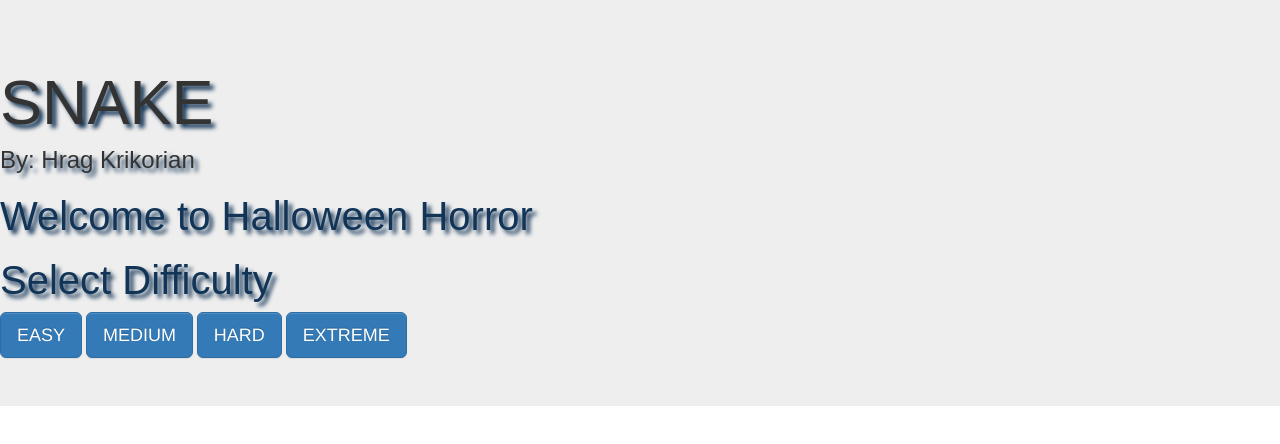
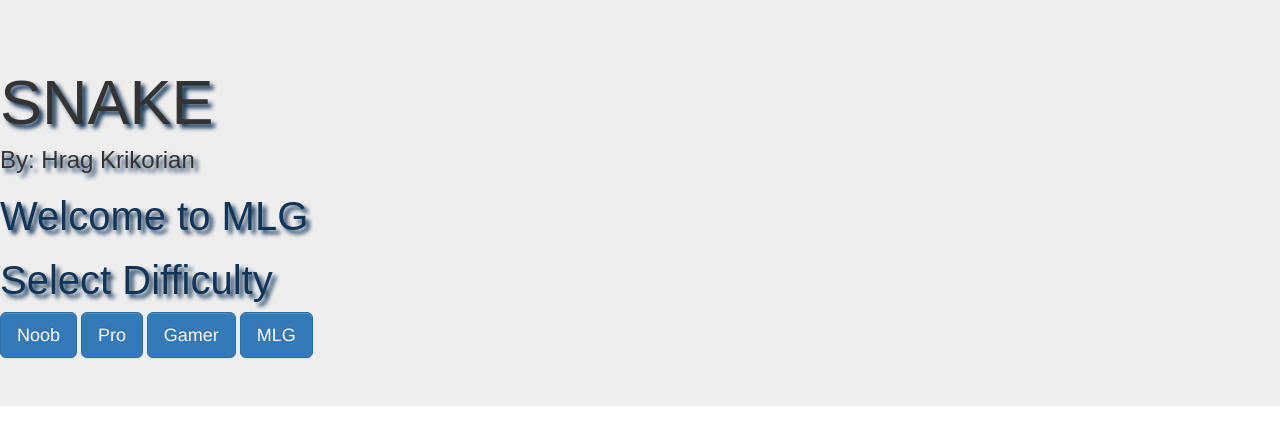
Before and after one commit to KriHrag/SnakeHragK, a plain HTML site: page public_html/index.html in a window 1280 px wide. Drawn offline with nearby package versions, Linux system fonts and the light colour scheme.

Commit message:
still updating...

```diff
--- a/public_html/index.html
+++ b/public_html/index.html
@@ -12,23 +12,23 @@
         <div class="jumbotron">
             <h1>SNAKE</h1>
             <h3>By: Hrag Krikorian</h3>
-            <h2>Welcome to Halloween Horror</h2>
+            <h2>Welcome to MLG</h2>
             <h2>Select Difficulty</h2>
             <!--Easy mode button-->
             <div class="btn-group">
-                <a href="easy.html" class="btn btn-primary btn-lg btn-block">EASY</a>
+                <a href="easy.html" class="btn btn-primary btn-lg btn-block">Noob</a>
             </div>
             <!--Medium mode button-->
             <div class="btn-group">
-                <a href="medium.html" type="button" class="btn btn-primary btn-lg btn-block">MEDIUM</a>
+                <a href="medium.html" type="button" class="btn btn-primary btn-lg btn-block">Pro</a>
             </div>
             <!--Hard mode button-->
             <div class="btn-group">
-                <a href="hard.html" type="button" class="btn btn-primary btn-lg btn-block">HARD</a>
+                <a href="hard.html" type="button" class="btn btn-primary btn-lg btn-block">Gamer</a>
             </div>
             <!--Extreme mode button-->
             <div class="btn-group">
-                <a href="extreme.html" type="button" class="btn btn-primary btn-lg btn-block">EXTREME</a>
+                <a href="extreme.html" type="button" class="btn btn-primary btn-lg btn-block">MLG</a>
             </div>
 
 
```
